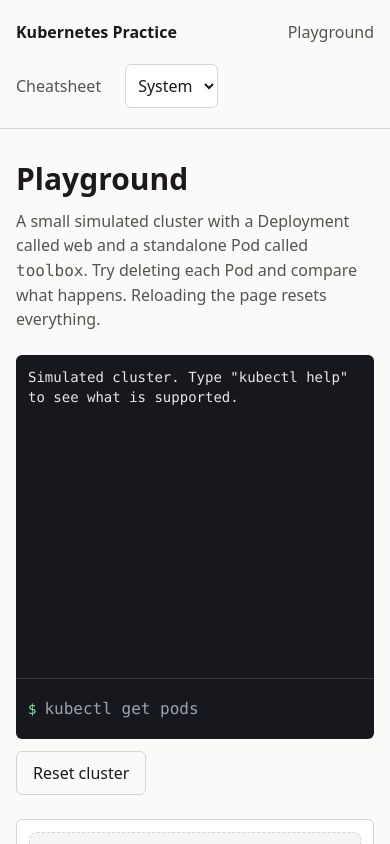
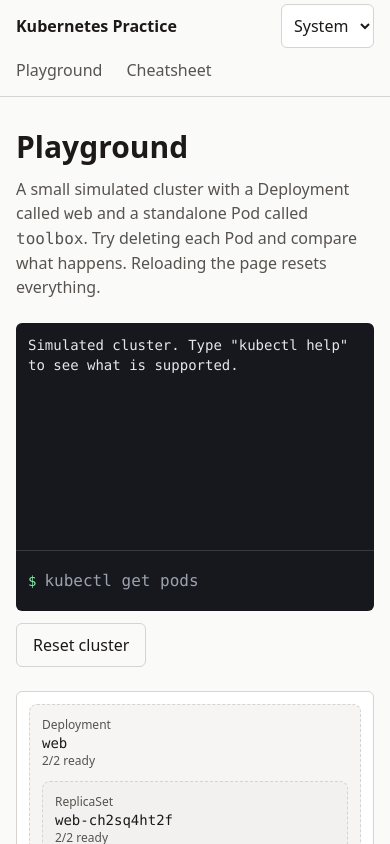
Before and after one commit to SaihanTaki/kubernetes-practice, a Next.js app: page /playground in a window 390 px wide. Shown: the top 844 px of the page. Built offline with nearby package versions, Linux system fonts and the light colour scheme.

Commit message:
fix(ui): meet 44px tap targets and fit header on 360px phones
Nav links, diagram group headers, and hint rows were under 44px.
Links move to their own row on phones; terminal is shorter so the
input stays above the on-screen keyboard.

```diff
--- a/app/layout.tsx
+++ b/app/layout.tsx
@@ -17,16 +17,19 @@
       </head>
       <body className="font-sans antialiased">
         <header className="border-b border-border">
-          <nav className="mx-auto flex max-w-5xl flex-wrap items-center gap-x-6 gap-y-1 px-4 py-3">
-            <Link href="/" className="mr-auto py-2 font-semibold">
+          <nav className="mx-auto flex max-w-5xl flex-wrap items-center gap-x-6 px-4 py-1">
+            <Link href="/" className="mr-auto flex min-h-11 items-center font-semibold">
               Kubernetes Practice
             </Link>
-            <Link href="/playground" className="py-2 text-muted hover:text-fg">
-              Playground
-            </Link>
-            <Link href="/cheatsheet" className="py-2 text-muted hover:text-fg">
-              Cheatsheet
-            </Link>
+            {/* On phones the links take their own row under the name and theme picker. */}
+            <div className="order-last flex w-full gap-6 sm:order-none sm:w-auto">
+              <Link href="/playground" className="flex min-h-11 items-center text-muted hover:text-fg">
+                Playground
+              </Link>
+              <Link href="/cheatsheet" className="flex min-h-11 items-center text-muted hover:text-fg">
+                Cheatsheet
+              </Link>
+            </div>
             <ThemeSelect />
           </nav>
         </header>
--- a/components/Diagram.tsx
+++ b/components/Diagram.tsx
@@ -69,7 +69,7 @@
           type="button"
           onClick={() => onSelect(box.id)}
           aria-pressed={pressed}
-          className={`mb-3 block text-left text-sm ${pressed ? "outline-2 outline-offset-2 outline-accent" : ""}`}
+          className={`mb-3 block min-h-11 text-left text-sm ${pressed ? "outline-2 outline-offset-2 outline-accent" : ""}`}
         >
           {header}
         </button>
--- a/components/Lab.tsx
+++ b/components/Lab.tsx
@@ -50,14 +50,14 @@
 
           <div className="mt-5 space-y-2">
             {lab.hints.map((hint, i) => (
-              <details key={i} className="rounded border border-border px-3 py-2">
-                <summary className="cursor-pointer text-sm">Hint {i + 1}</summary>
-                <p className="mt-2 text-sm">{hint}</p>
+              <details key={i} className="rounded border border-border">
+                <summary className="cursor-pointer px-3 py-3 text-sm">Hint {i + 1}</summary>
+                <p className="px-3 pb-3 text-sm">{hint}</p>
               </details>
             ))}
-            <details className="rounded border border-border px-3 py-2">
-              <summary className="cursor-pointer text-sm">Show solution</summary>
-              <pre className="mt-2 font-mono text-sm whitespace-pre-wrap">{lab.solution.join("\n")}</pre>
+            <details className="rounded border border-border">
+              <summary className="cursor-pointer px-3 py-3 text-sm">Show solution</summary>
+              <pre className="px-3 pb-3 font-mono text-sm whitespace-pre-wrap">{lab.solution.join("\n")}</pre>
             </details>
           </div>
         </div>
--- a/components/Terminal.tsx
+++ b/components/Terminal.tsx
@@ -50,7 +50,7 @@
 
   return (
     <div
-      className="flex h-96 flex-col rounded-md bg-[#16181d] font-mono text-sm text-[#e5e7eb]"
+      className="flex h-72 flex-col rounded-md sm:h-96 bg-[#16181d] font-mono text-sm text-[#e5e7eb]"
       onClick={() => window.getSelection()?.isCollapsed && inputRef.current?.focus()}
     >
       <div ref={scrollRef} className="flex-1 overflow-auto p-3" role="log" aria-live="polite" aria-label={`${label} output`}>
--- a/components/ThemeSelect.tsx
+++ b/components/ThemeSelect.tsx
@@ -30,7 +30,7 @@
   }
 
   return (
-    <label className="flex items-center gap-2 py-2 text-muted">
+    <label className="flex items-center gap-2 text-muted">
       <span className="sr-only sm:not-sr-only">Theme</span>
       <select
         value={theme}
```
